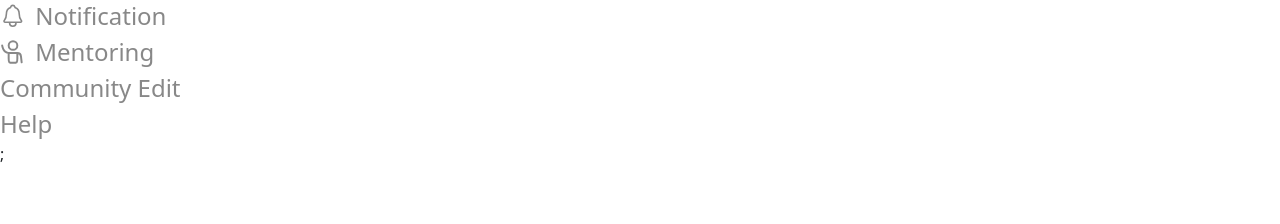
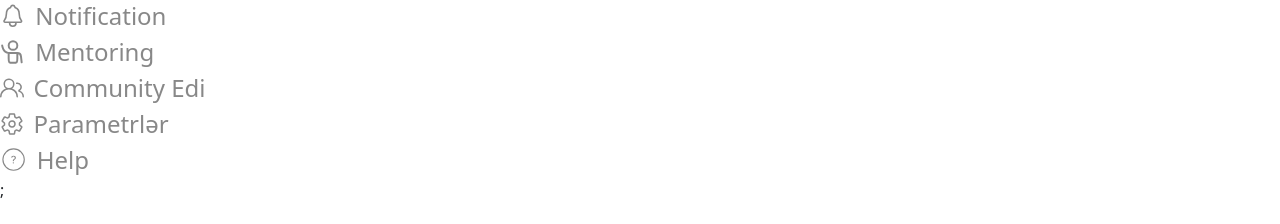
Before and after one commit to FidanAbb/yalli-front-end, a React (Vite) app: page /profile/profile-info in a window 1280 px wide. Shown: the part 122-346 px from the top of the page. Built offline with nearby package versions, Linux system fonts and the light colour scheme.

Commit message:
Update of Elkhan

```diff
--- a/src/pages/Profile/Components/ProfileLeft.jsx
+++ b/src/pages/Profile/Components/ProfileLeft.jsx
@@ -1,8 +1,10 @@
 import { FaRegUserCircle } from "react-icons/fa";
 import { IoIosNotificationsOutline } from "react-icons/io";
-import { IoNotificationsOutline } from "react-icons/io5";
+import { IoNotificationsOutline, IoSettingsOutline } from "react-icons/io5";
 import { Link } from "react-router-dom";
-import mentorIcon from "../../../../src/pages/Profile/assets/img/mentor-icon.svg"
+import mentorIcon from "../../../../src/pages/Profile/assets/img/mentor-icon.svg";
+import { GoPeople } from "react-icons/go";
+import { CiCircleQuestion } from "react-icons/ci";
 const ProfileLeft = () => {
   return (
     <div className="col-md-6 col-sm-6 col-12">
@@ -11,7 +13,7 @@ const ProfileLeft = () => {
           <ul>
             <li>
               <Link className="link" to="/profile/profile-info">
-                <FaRegUserCircle className="user-icon"/>
+                <FaRegUserCircle className="user-icon" />
                 Profil Məlumatları
               </Link>
             </li>
@@ -23,17 +25,25 @@ const ProfileLeft = () => {
             </li>
             <li>
               <Link className="link" to="/profile/profile-mentoring">
-              <img src={mentorIcon} className="mentor-icon" alt="" />
+                <img src={mentorIcon} className="mentor-icon" alt="" />
                 Mentoring
               </Link>
             </li>
             <li>
               <Link className="link" to="/profile/profile-community-edit">
-                Community Edit
+                <GoPeople />
+                Community Edi
+              </Link>
+            </li>
+            <li>
+              <Link className="link" to="/profile/profile-settings">
+              <IoSettingsOutline />
+                Parametrlər
               </Link>
             </li>
             <li>
               <Link className="link" to="/profile/profile-help">
+              <CiCircleQuestion className="help-icon" />
                 Help
               </Link>
             </li>
--- a/src/pages/Profile/assets/css/profile.css
+++ b/src/pages/Profile/assets/css/profile.css
@@ -17,3 +17,6 @@
 .profile-left .top ul li .link .mentor-icon{
     width: 1.6rem;
 }
+.profile-left .top ul li .link .help-icon{
+    font-size: 1.7rem;
+}
```
